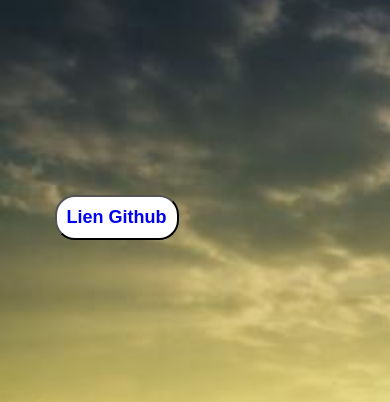
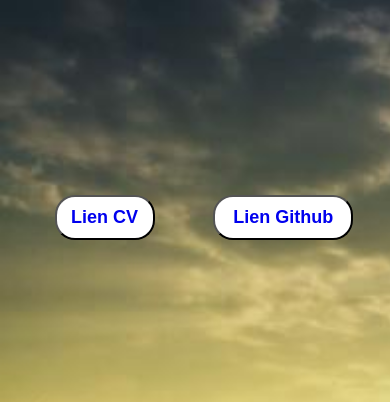
Before and after one commit to mohamed-habbaaina/module-connexion, a PHP site: page / in a window 390 px wide; the page is wider, and only the part inside the window is pictured. Shown: the part 68-470 px from the top of that part. Run offline with PHP 8.4, Linux system fonts and the light colour scheme.

Commit message:
ajout d'un bouton cv et la connexion plesk

```diff
--- a/includes/connect.php
+++ b/includes/connect.php
@@ -4,6 +4,12 @@
             $password_b = '';
             $database = 'moduleconnexion';
 
+            // Connexion plesk
+            // $servername = 'localhost:3306';
+            // $username = 'modul_connexion';
+            // $password_b = 'Mmodul1234';
+            // $database = 'mohamed-habbaaina_moduleconnexion';
+
 
             // Ce connecter a la base de données "utilisateurs"
             $connection = new mysqli($servername, $username, $password_b, $database) or die('Erreur');
--- a/includes/footer.php
+++ b/includes/footer.php
@@ -1,3 +1,6 @@
     <footer>
-            <button class="github"><a href="https://github.com/mohamed-habbaaina/module-connexion">Lien Github</a></button>
+        <div >
+                <button class="github" style="width: 100px;"><a href="https://mohamed-habbaaina.students-laplateforme.io/CV">Lien CV</a></button>
+                <button class="github" style="width: 140px;"><a href="https://github.com/mohamed-habbaaina/module-connexion">Lien Github</a></button>
+        </div>
     </footer>
--- a/style/style.css
+++ b/style/style.css
@@ -101,9 +101,10 @@ font-weight: bold;
     width: 65%;
 }
 .github{
-    margin: 45% 0 0 40%;
+    margin: 25% 0 0 20%;
 
 }
+
 }
 @media screen and (max-width: 768px){
 body{
@@ -132,4 +133,5 @@ overflow: hidden;
 .github{
     margin: 50% 0% 0 14%;
 }
+
 }
```
